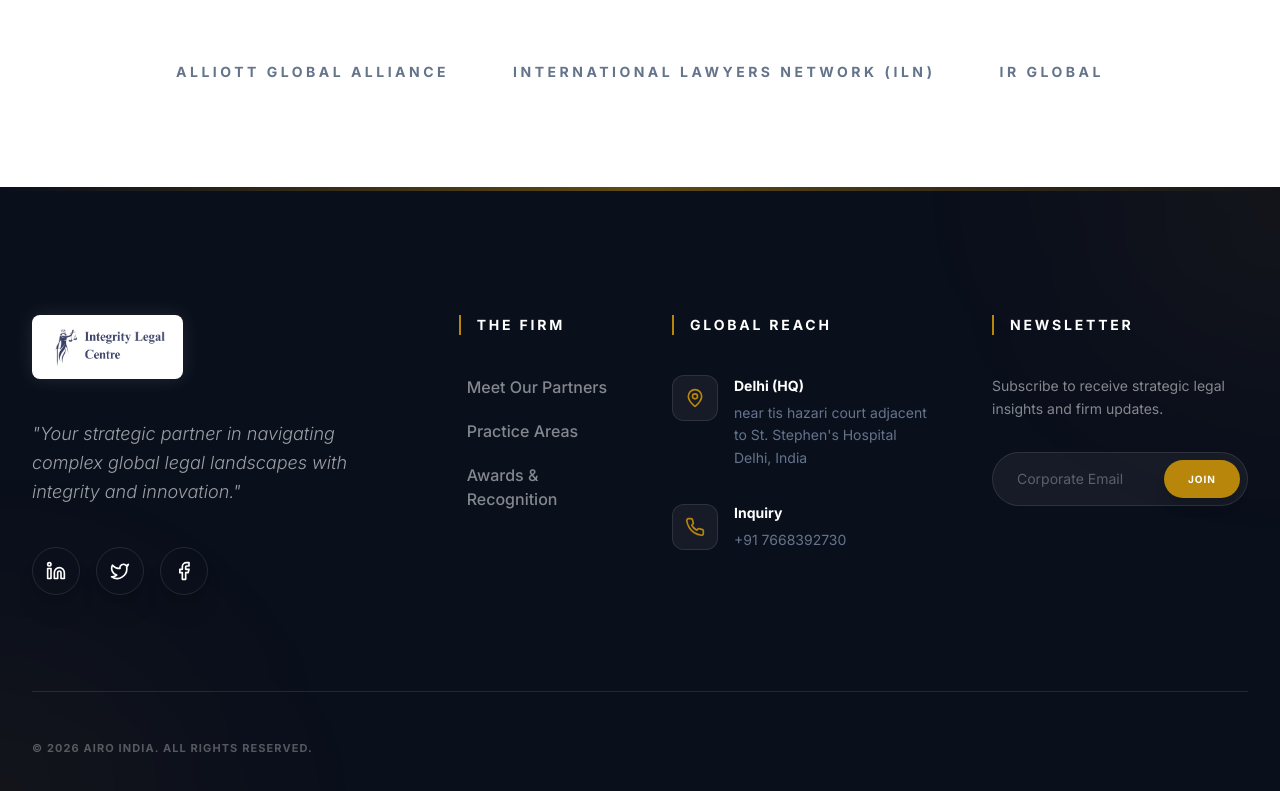
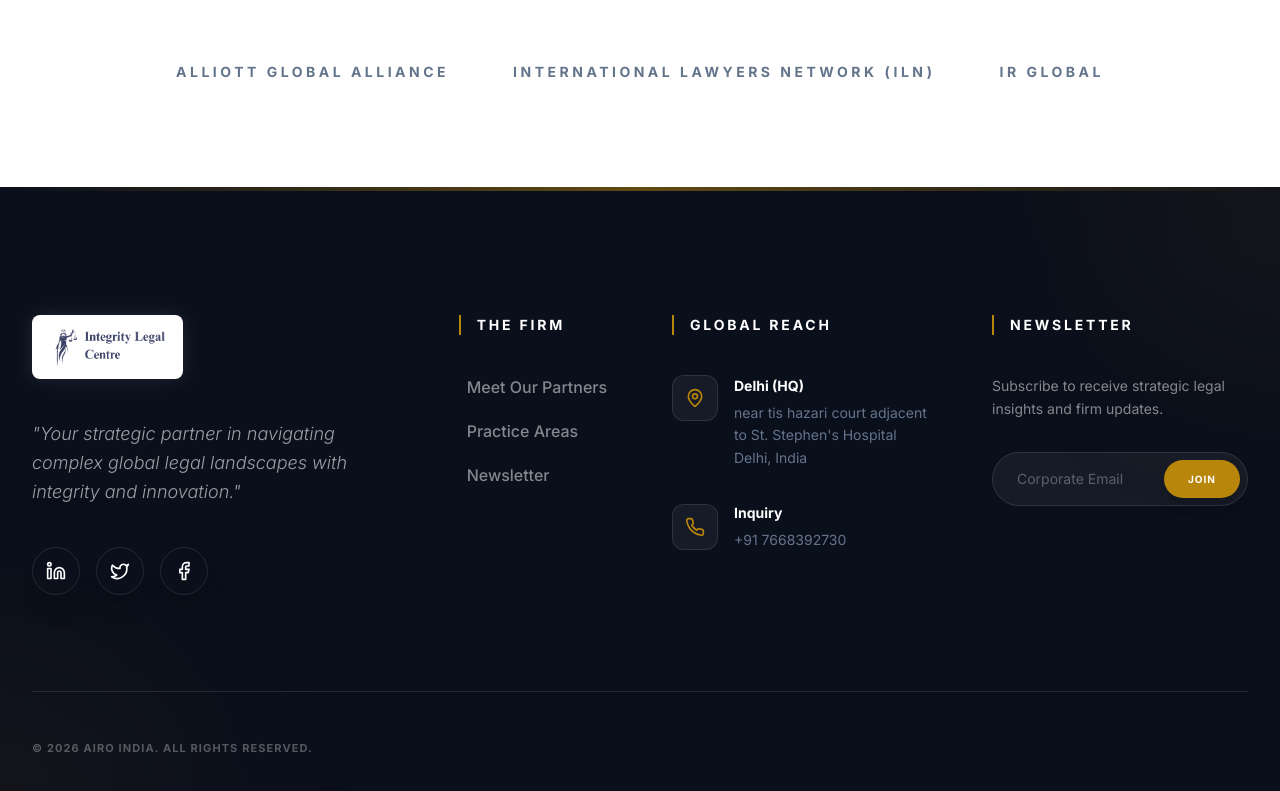
Before and after one commit to airoindia2022/Law-Firm, a React (Vite) app: page / in a window 1280 px wide. Shown: the part 3449-4240 px from the top of the page. Built offline with nearby package versions, Linux system fonts and the light colour scheme.

Commit message:
feat: implement initial website structure, navigation, and detailed practice area content.

```diff
--- a/src/components/Footer.jsx
+++ b/src/components/Footer.jsx
@@ -77,9 +77,9 @@
                                 <span className="w-0 h-0.5 bg-brand transition-all group-hover:w-4"></span>
                                 Practice Areas
                             </Link></li>
-                            <li><Link to="/awards" className="hover:text-brand transition-colors flex items-center group gap-2">
+                            <li><Link to="/newsletters" className="hover:text-brand transition-colors flex items-center group gap-2">
                                 <span className="w-0 h-0.5 bg-brand transition-all group-hover:w-4"></span>
-                                Awards & Recognition
+                                Newsletter
                             </Link></li>
                         </ul>
                     </div>
```
